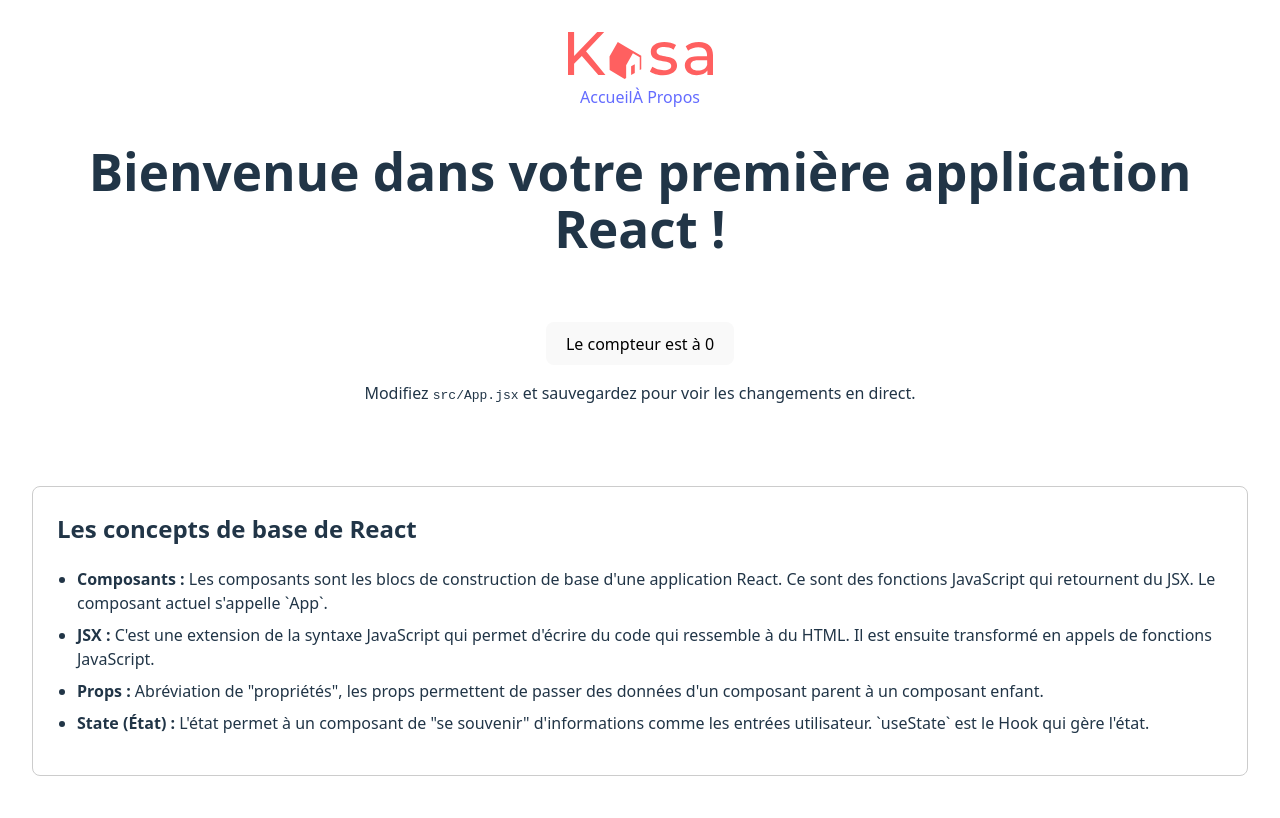
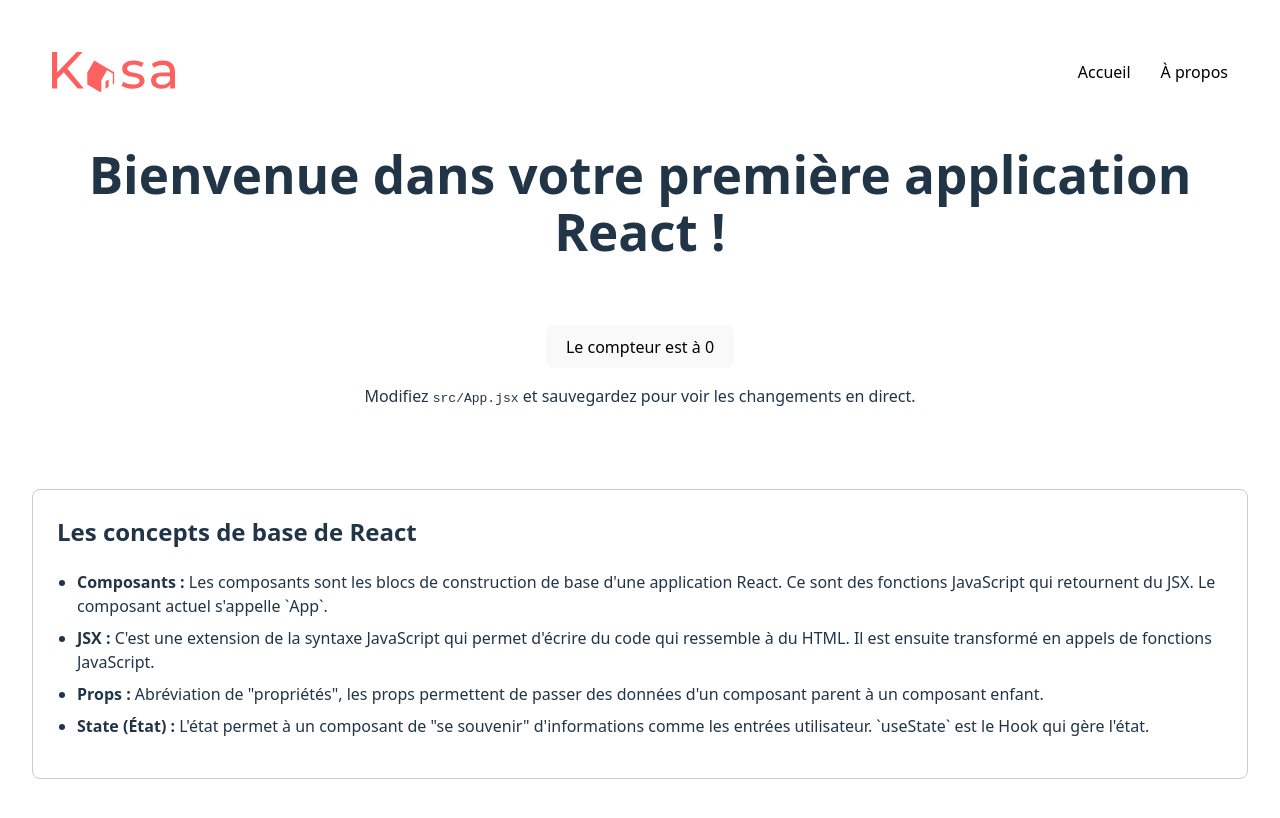
Before and after one commit to HutchAlpha/OpenClassRoom-Projet11-Kosa, a React (Vite) app: page / in a window 1280 px wide. Shown: the top 818 px of the page. Built offline with nearby package versions, Linux system fonts and the light colour scheme.

Commit message:
Finnition header + commencement footer

```diff
--- a/public/Scss/Header.scss
+++ b/public/Scss/Header.scss
@@ -0,0 +1,25 @@
+.header {
+  display: flex;
+  justify-content: space-between;
+  align-items: center;
+  padding: 20px;
+
+  &__nav {
+    display: flex;
+    gap: 30px;
+
+    a {
+      text-decoration: none;
+      color: #000;
+      font-weight: 500;
+
+      &:hover {
+        text-decoration: underline;
+      }
+    }
+  }
+
+  img {
+    height: 40px;
+  }
+}
--- /dev/null
+++ b/src/Footer.jsx
@@ -0,0 +1,10 @@
+import '../public/Scss/Footer.scss';
+import LogoBlack from '../public/Img/logoBlack.svg';
+
+function Footer() {
+  return (
+        <img src={LogoBlack} alt="Logo Kasa" />
+  );
+}
+
+export default Footer;
--- a/src/Header.jsx
+++ b/src/Header.jsx
@@ -3,12 +3,12 @@ import Logo from '../public/Img/logo.svg';
 
 function Header() {
   return (
-    <header className="Header">
+    <header className="header">
         <img src={Logo} alt="Logo Kasa" />
-        <div className="nav-links">
+        <nav className="header__nav">
             <a href="/">Accueil</a>
-            <a href="/about">À Propos</a>
-        </div>
+            <a href="/about">À propos</a>
+        </nav>
     </header>
   );
 }
--- a/src/main.jsx
+++ b/src/main.jsx
@@ -3,10 +3,12 @@ import { createRoot } from 'react-dom/client'
 import '../public/Scss/index.scss'
 import App from './App.jsx'
 import Header from './Header.jsx'
+import Footer from './Footer.jsx'
 
 createRoot(document.getElementById('root')).render(
   <StrictMode>
     <Header />
     <App />
+    <Footer />
   </StrictMode>,
 )
```
Also changed, not shown: public/Img/logoBlack.svg (added), public/Scss/Footer.scss (added).
